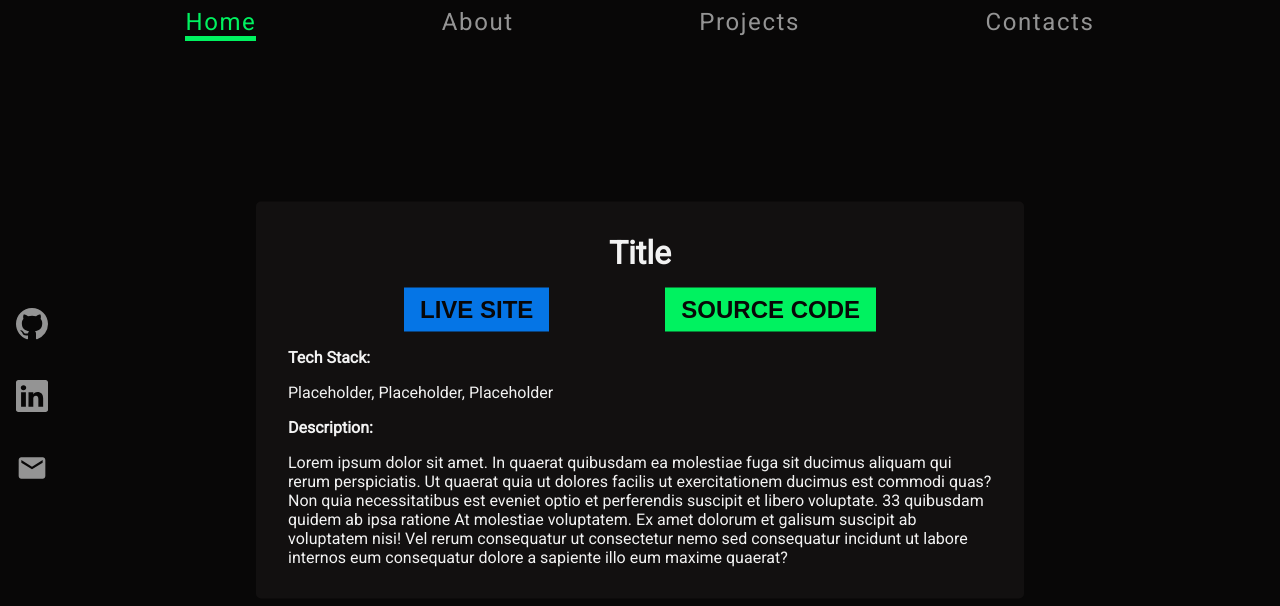
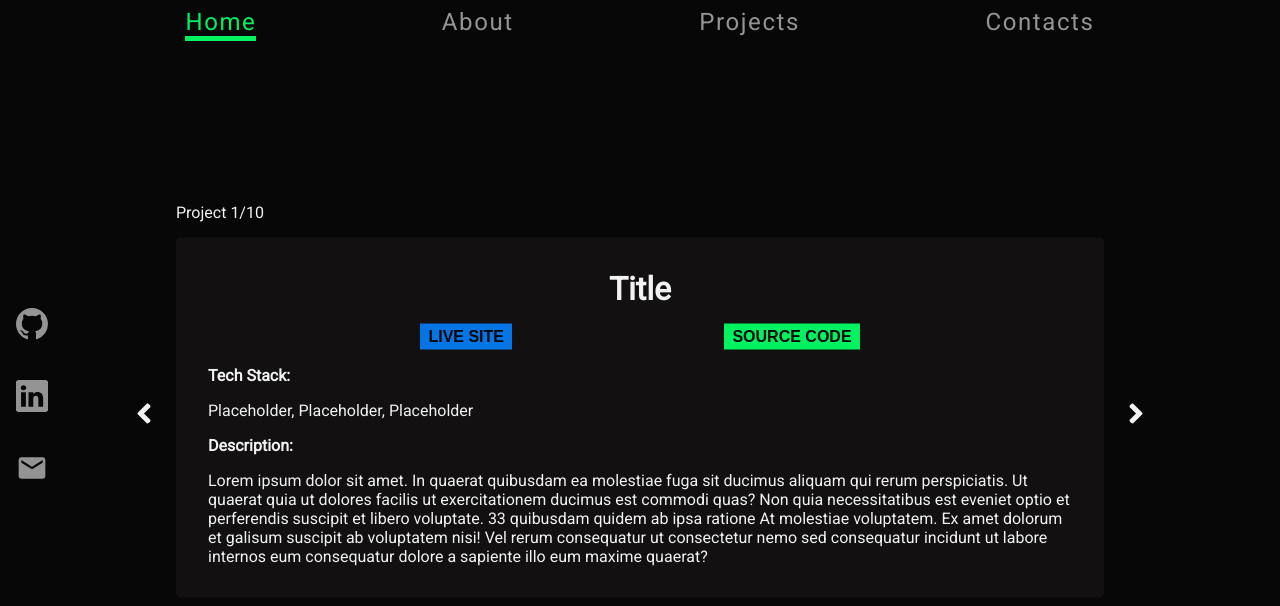
Before and after one commit to ValerioCipolla/portfolio, a Next.js app: page /projects in a window 1280 px wide. Shown: the top 606 px of the page. Built offline with nearby package versions, Linux system fonts and the light colour scheme.

Commit message:
styled project card

```diff
--- a/Components/Button/index.js
+++ b/Components/Button/index.js
@@ -2,10 +2,10 @@ import React from "react";
 import Link from "next/link";
 import * as css from "../../styles/button.module.css";
 
-const Button = ({ text, link, type, setActivePage, toPage }) => {
+const Button = ({ text, link, type, setActivePage, toPage, size }) => {
   const classes = `${css.button} ${
     type === "blue" ? css.blueButton : type === "green" ? css.greenButton : null
-  }`;
+  } ${size === "big" ? css.bigButton : css.smallButton}`;
   return (
     <Link href={link}>
       <button className={classes} onClick={() => setActivePage(toPage)}>
--- a/Components/Project/index.js
+++ b/Components/Project/index.js
@@ -1,29 +1,50 @@
 import React from "react";
 import Button from "../Button";
 import * as css from "../../styles/project.module.css";
+import { FaAngleLeft } from "react-icons/fa";
+import { FaAngleRight } from "react-icons/fa";
 
 const Project = () => {
   return (
+    <>
       <div className={css.container}>
+        <p className={css.projectCounter}>Project 1/10</p>
+        <div className={css.slider}>
+          <div className={css.arrow}>
+            <FaAngleLeft />
+          </div>
+          <div className={css.card}>
             <h1 className={css.title}>Title</h1>
             <div className={css.buttonSection}>
               <Button text="Live site" link="/projects" type="blue" />
-        <Button text="Source code" link="/contacts" type="green" />
+              <Button
+                text="Source code"
+                link="/contacts"
+                type="green"
+                size="small"
+              />
             </div>
             <h4>Tech Stack:</h4>
             <p>Placeholder, Placeholder, Placeholder</p>
             <h4>Description:</h4>
             <p>
-        Lorem ipsum dolor sit amet. In quaerat quibusdam ea molestiae fuga sit
-        ducimus aliquam qui rerum perspiciatis. Ut quaerat quia ut dolores
-        facilis ut exercitationem ducimus est commodi quas? Non quia
-        necessitatibus est eveniet optio et perferendis suscipit et libero
-        voluptate. 33 quibusdam quidem ab ipsa ratione At molestiae voluptatem.
-        Ex amet dolorum et galisum suscipit ab voluptatem nisi! Vel rerum
-        consequatur ut consectetur nemo sed consequatur incidunt ut labore
-        internos eum consequatur dolore a sapiente illo eum maxime quaerat?
+              Lorem ipsum dolor sit amet. In quaerat quibusdam ea molestiae fuga
+              sit ducimus aliquam qui rerum perspiciatis. Ut quaerat quia ut
+              dolores facilis ut exercitationem ducimus est commodi quas? Non
+              quia necessitatibus est eveniet optio et perferendis suscipit et
+              libero voluptate. 33 quibusdam quidem ab ipsa ratione At molestiae
+              voluptatem. Ex amet dolorum et galisum suscipit ab voluptatem
+              nisi! Vel rerum consequatur ut consectetur nemo sed consequatur
+              incidunt ut labore internos eum consequatur dolore a sapiente illo
+              eum maxime quaerat?
             </p>
           </div>
+          <div className={css.arrow}>
+            <FaAngleRight />
+          </div>
+        </div>
+      </div>
+    </>
   );
 };
 
--- /dev/null
+++ b/data/data.js
@@ -0,0 +1,5 @@
+const projects = [
+  {
+    title: "",
+  },
+];
--- a/pages/index.js
+++ b/pages/index.js
@@ -13,6 +13,7 @@ export default function Home({ setActivePage }) {
           type="blue"
           setActivePage={setActivePage}
           toPage="projects"
+          size="big"
         />
         <Button
           text="Get in touch"
@@ -20,6 +21,7 @@ export default function Home({ setActivePage }) {
           type="green"
           setActivePage={setActivePage}
           toPage="contacts"
+          size="big"
         />
       </div>
     </div>
--- a/styles/button.module.css
+++ b/styles/button.module.css
@@ -7,8 +7,6 @@
 }
 
 .button {
-  font-size: 1.5rem;
-  padding: 0.5rem 1rem;
   text-decoration: none;
   color: var(--black);
   text-transform: uppercase;
@@ -21,6 +19,16 @@
   transform: translate(0, -0.5rem);
 }
 
+.bigButton {
+  font-size: 1.5rem;
+  padding: 0.5rem 1rem;
+}
+
+.smallButton {
+  font-size: 1rem;
+  padding: 0.25rem 0.5rem;
+}
+
 @media (max-width: 700px) {
   .button:hover {
     transform: none;
--- a/styles/global.css
+++ b/styles/global.css
@@ -8,6 +8,7 @@
   padding: 0;
   box-sizing: border-box;
 }
+
 :root {
   --black: #080707;
   --light-black: #121010;
@@ -15,3 +16,7 @@
   --green: #00f260;
   --blue: #0575e6;
 }
+
+html {
+  background-color: var(--black);
+}
--- a/styles/project.module.css
+++ b/styles/project.module.css
@@ -1,13 +1,19 @@
 .container {
-  background-color: var(--light-black);
   position: absolute;
   top: 50%;
   left: 50%;
   transform: translate(-50%, -50%);
-  width: 60%;
+  width: 80%;
+  color: var(--white);
+  display: flex;
+  flex-direction: column;
+  gap: 1rem;
+}
+
+.card {
+  background-color: var(--light-black);
   padding: 2rem;
   border-radius: 5px;
-  color: var(--white);
   display: flex;
   flex-direction: column;
   gap: 1rem;
@@ -21,3 +27,24 @@
 .title {
   text-align: center;
 }
+
+.slider {
+  display: flex;
+  gap: 1rem;
+  justify-content: center;
+  align-items: center;
+}
+
+.projectCounter {
+  padding-left: 3rem;
+}
+
+.arrow {
+  font-size: 2rem;
+}
+@media (max-width: 700px) {
+  .container {
+    width: 100%;
+    margin-top: 4rem;
+  }
+}
```
Lines whose indentation alone changed are shown as unchanged.
